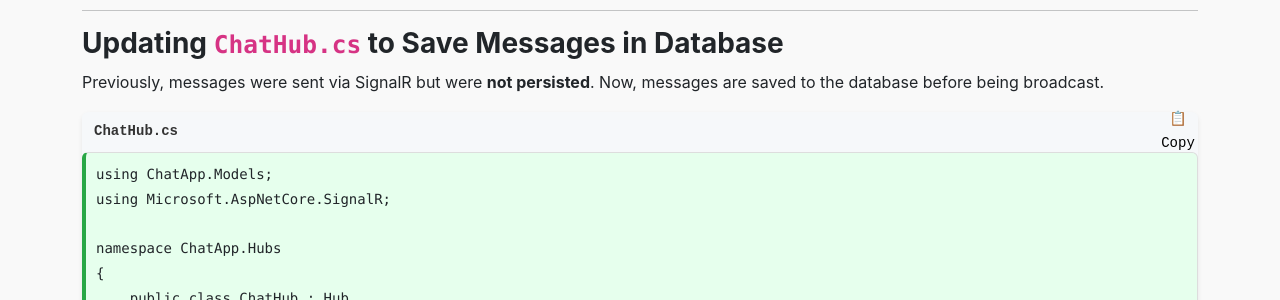
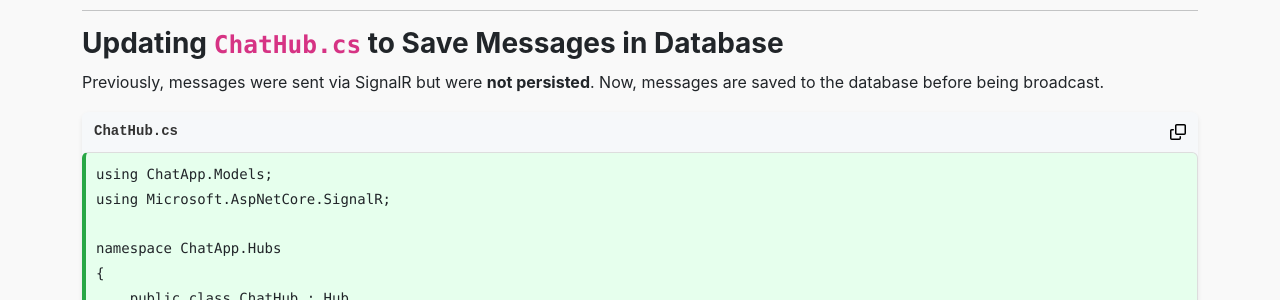
Before and after one commit to JWalshe86/ChatApp, a Jekyll site: the page built from docs/ChatAppPartTwo.md, in a window 1280 px wide and 900 px high, scrolled down 726 px. Shown: the part 149-449 px from the top of the window. Built offline with Jekyll 4.4.1, drawn with Linux system fonts in a browser that asks for light colours.

Commit message:
Update ChatAppPartTwo.md

```diff
--- a/docs/ChatAppPartTwo.md
+++ b/docs/ChatAppPartTwo.md
@@ -17,15 +17,9 @@
 <div class="code-block">
     <div class="code-header">
         <span class="code-filename">Message.cs</span>
-       <button class="copy-button" aria-label="Copy code">
+
+<button class="copy-button" aria-label="Copy code">
 <svg aria-hidden="true" focusable="false" class="octicon octicon-copy" viewBox="0 0 16 16" width="16" height="16" fill="currentColor" style="display:inline-block;user-select:none;vertical-align:text-bottom;overflow:visible"><path d="M0 6.75C0 5.784.784 5 1.75 5h1.5a.75.75 0 0 1 0 1.5h-1.5a.25.25 0 0 0-.25.25v7.5c0 .138.112.25.25.25h7.5a.25.25 0 0 0 .25-.25v-1.5a.75.75 0 0 1 1.5 0v1.5A1.75 1.75 0 0 1 9.25 16h-7.5A1.75 1.75 0 0 1 0 14.25Z"></path><path d="M5 1.75C5 .784 5.784 0 6.75 0h7.5C15.216 0 16 .784 16 1.75v7.5A1.75 1.75 0 0 1 14.25 11h-7.5A1.75 1.75 0 0 1 5 9.25Zm1.75-.25a.25.25 0 0 0-.25.25v7.5c0 .138.112.25.25.25h7.5a.25.25 0 0 0 .25-.25v-7.5a.25.25 0 0 0-.25-.25Z"></path></svg>
-
-
-
-
-
-
-
 </button>
 
     </div>
@@ -49,7 +43,9 @@
 <div class="code-block">
     <div class="code-header">
         <span class="code-filename">ChatHub.cs</span>
-        <button class="copy-button" aria-label="Copy code">📋 Copy</button>
+        <button class="copy-button" aria-label="Copy code">
+<svg aria-hidden="true" focusable="false" class="octicon octicon-copy" viewBox="0 0 16 16" width="16" height="16" fill="currentColor" style="display:inline-block;user-select:none;vertical-align:text-bottom;overflow:visible"><path d="M0 6.75C0 5.784.784 5 1.75 5h1.5a.75.75 0 0 1 0 1.5h-1.5a.25.25 0 0 0-.25.25v7.5c0 .138.112.25.25.25h7.5a.25.25 0 0 0 .25-.25v-1.5a.75.75 0 0 1 1.5 0v1.5A1.75 1.75 0 0 1 9.25 16h-7.5A1.75 1.75 0 0 1 0 14.25Z"></path><path d="M5 1.75C5 .784 5.784 0 6.75 0h7.5C15.216 0 16 .784 16 1.75v7.5A1.75 1.75 0 0 1 14.25 11h-7.5A1.75 1.75 0 0 1 5 9.25Zm1.75-.25a.25.25 0 0 0-.25.25v7.5c0 .138.112.25.25.25h7.5a.25.25 0 0 0 .25-.25v-7.5a.25.25 0 0 0-.25-.25Z"></path></svg>
+</button>
     </div>
     <pre class="updated-code"><code>using ChatApp.Models;
 using Microsoft.AspNetCore.SignalR;
```
